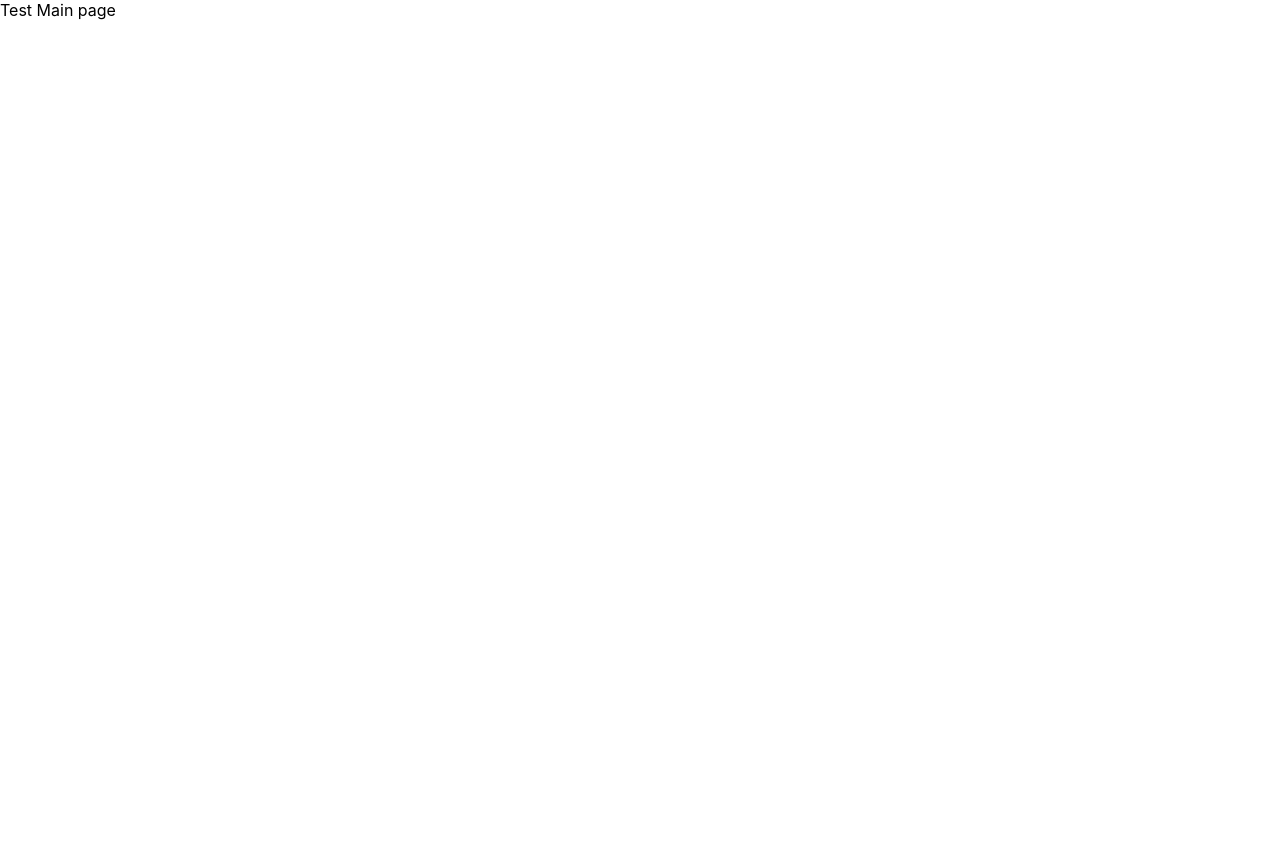
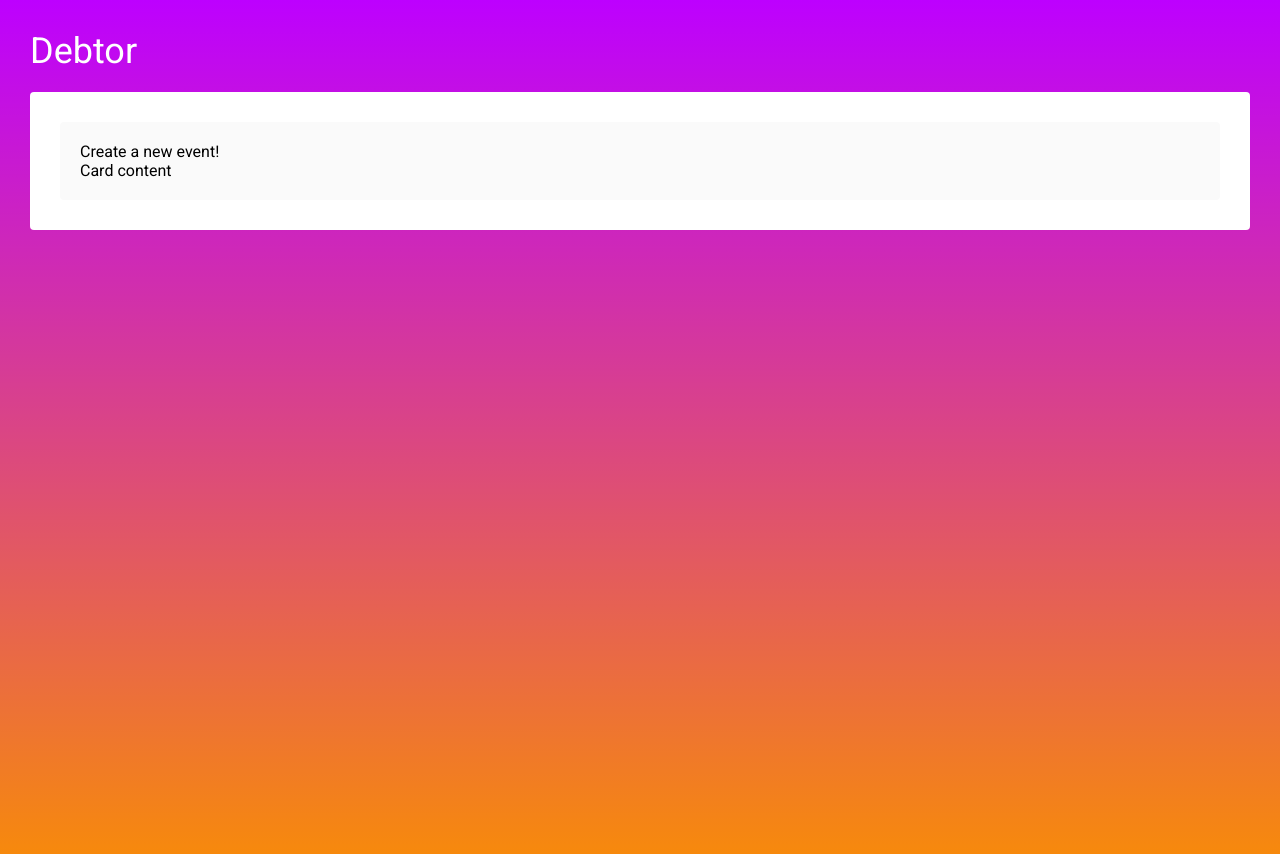
Before and after one commit to nzhorn/my-debtor, a React (Create React App) app: page / in a window 1280 px wide. Shown: the top 854 px of the page. Before the commit the page ends 800 px from the top, so only its background shows below. Built offline with nearby package versions, Linux system fonts and the light colour scheme.

Commit message:
feat(main): add roboto font, layout and card components

```diff
--- a/package.json
+++ b/package.json
@@ -11,6 +11,7 @@
     "@types/react": "^16.9.52",
     "@types/react-dom": "^16.9.8",
     "@types/react-router-dom": "^5.1.6",
+    "node-sass": "^4.14.1",
     "react": "^16.14.0",
     "react-dom": "^16.14.0",
     "react-router-dom": "^5.2.0",
--- a/public/index.html
+++ b/public/index.html
@@ -9,6 +9,8 @@
       name="description"
       content="Web site created using create-react-app"
     />
+    <link rel="preconnect" href="https://fonts.gstatic.com">
+    <link href="https://fonts.googleapis.com/css2?family=Roboto:ital,wght@0,400;0,700;1,400;1,700&display=swap" rel="stylesheet">
     <link rel="apple-touch-icon" href="%PUBLIC_URL%/logo192.png" />
     <!--
       manifest.json provides metadata used when your web app is installed on a
--- a/src/App.tsx
+++ b/src/App.tsx
@@ -4,7 +4,7 @@ import {
 } from 'react-router-dom';
 
 import './App.css';
-import Routes from "./router/router";
+import Routes from './router/router';
 
 function App() {
   return (
--- /dev/null
+++ b/src/components/Card/Card.styles.scss
@@ -0,0 +1,7 @@
+@import '../../styles/colors';
+
+.card {
+  border-radius: 4px;
+  background: $grey;
+  padding: 20px;
+}
--- /dev/null
+++ b/src/components/Card/Card.tsx
@@ -0,0 +1,20 @@
+import React from 'react';
+import './Card.styles.scss';
+
+interface CardProps {
+  title: string;
+  children: React.ReactNode;
+}
+
+const Card = ({ children, title }: CardProps) => {
+  return (
+    <>
+      <div className="card">
+        <div className="card__title">{title}</div>
+        <div className="card__content">{children}</div>
+      </div>
+    </>
+  )
+}
+
+export default Card;
--- /dev/null
+++ b/src/components/Card/index.ts
@@ -0,0 +1 @@
+export { default } from './Card';
--- /dev/null
+++ b/src/components/Layout/Layout.styles.scss
@@ -0,0 +1,21 @@
+@import '../../styles/_colors';
+@import '../../styles/_fonts';
+
+.container {
+  font-family: $mainFont;
+  height: 100vh;
+  background: linear-gradient(180deg, $primary 0%, rgba(255, 255, 255, 0) 100%), $secondary;
+  padding: 30px;
+}
+
+.content {
+  padding: 30px;
+  background: white;
+  border-radius: 4px;
+}
+
+.logo {
+  font-size: 36px;
+  color: white;
+  padding-bottom: 20px;
+}
--- /dev/null
+++ b/src/components/Layout/Layout.tsx
@@ -0,0 +1,15 @@
+import React from 'react';
+import './Layout.styles.scss';
+
+const Layout = ({ children }: {children: React.ReactNode}) => {
+  return (
+    <div className="container">
+      <div className="logo">Debtor</div>
+      <div className="content">
+        {children}
+      </div>
+    </div>
+  );
+};
+
+export default Layout;
--- /dev/null
+++ b/src/components/Layout/index.ts
@@ -0,0 +1 @@
+export { default } from './Layout';
--- a/src/pages/Main/Main.tsx
+++ b/src/pages/Main/Main.tsx
@@ -1,8 +1,14 @@
 import React from 'react';
+import Card from '../../components/Card';
+import Layout from '../../components/Layout';
 
 const Main = () => {
   return (
-    <div>Test Main page</div>
+    <>
+      <Layout>
+        <Card title="Create a new event!"> Card content</Card>
+      </Layout>
+    </>
   )
 }
 
--- /dev/null
+++ b/src/styles/_colors.scss
@@ -0,0 +1,3 @@
+$primary: #BD00FF;
+$secondary: #F78A0B;
+$grey: #FAFAFA;
--- /dev/null
+++ b/src/styles/_fonts.scss
@@ -0,0 +1 @@
+$mainFont: 'Roboto';
```
Also changed, not shown: 1 other file (tests, documents, lock files or other folders).
